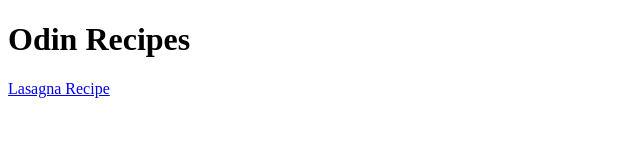
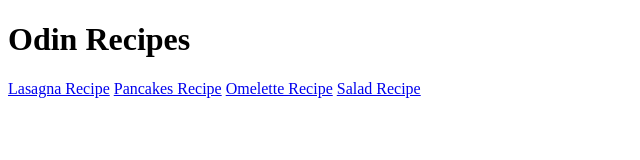
Before and after one commit to balaharish34/odin-recipes, a plain HTML site: page index.html in a window 1280 px wide. Shown: the whole page, without its empty margins (0-640 px from the left). Drawn offline with Linux system fonts and the light colour scheme.

Commit message:
edited index.html to include more recipes

```diff
--- a/index.html
+++ b/index.html
@@ -7,6 +7,9 @@
 </head>
 <body>
   <h1> Odin Recipes </h1>
-  <a href = ./recipes/lasagna.html target = _blank rel = "noopener noreferrer"> Lasagna Recipe</a>
+  <a href = ./recipes/lasagna.html> Lasagna Recipe</a>
+  <a href = ./recipes/pancakes.html> Pancakes Recipe</a>
+  <a href = ./recipes/omelette.html> Omelette Recipe</a>
+  <a href = ./recipes/salad.html> Salad Recipe</a>
 </body>
 </html>
```
